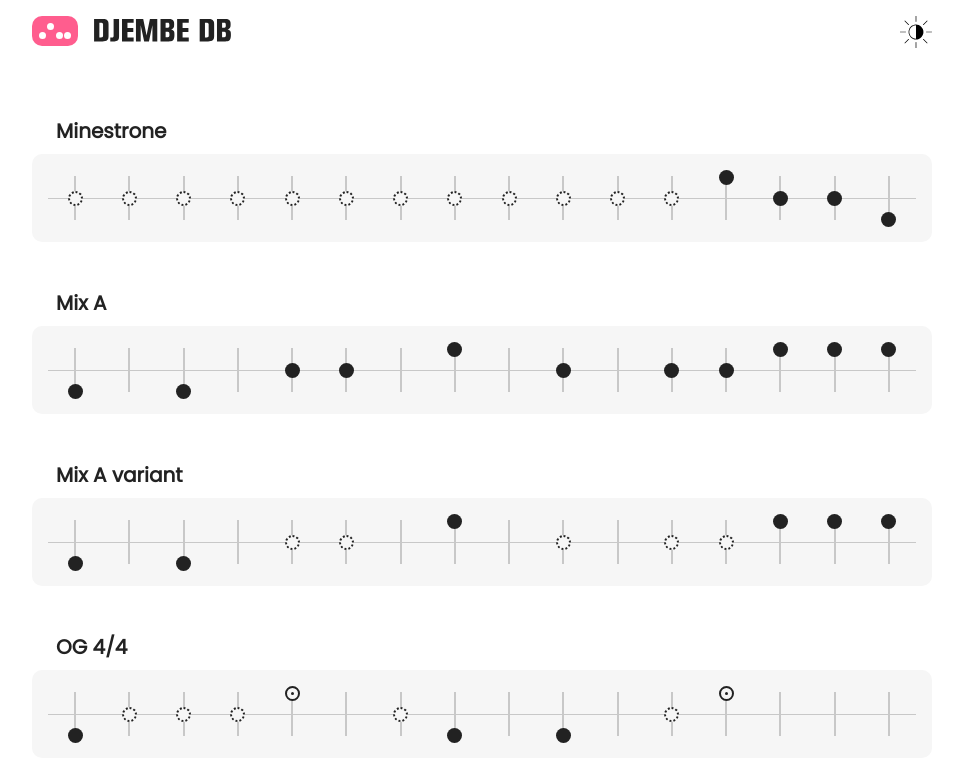
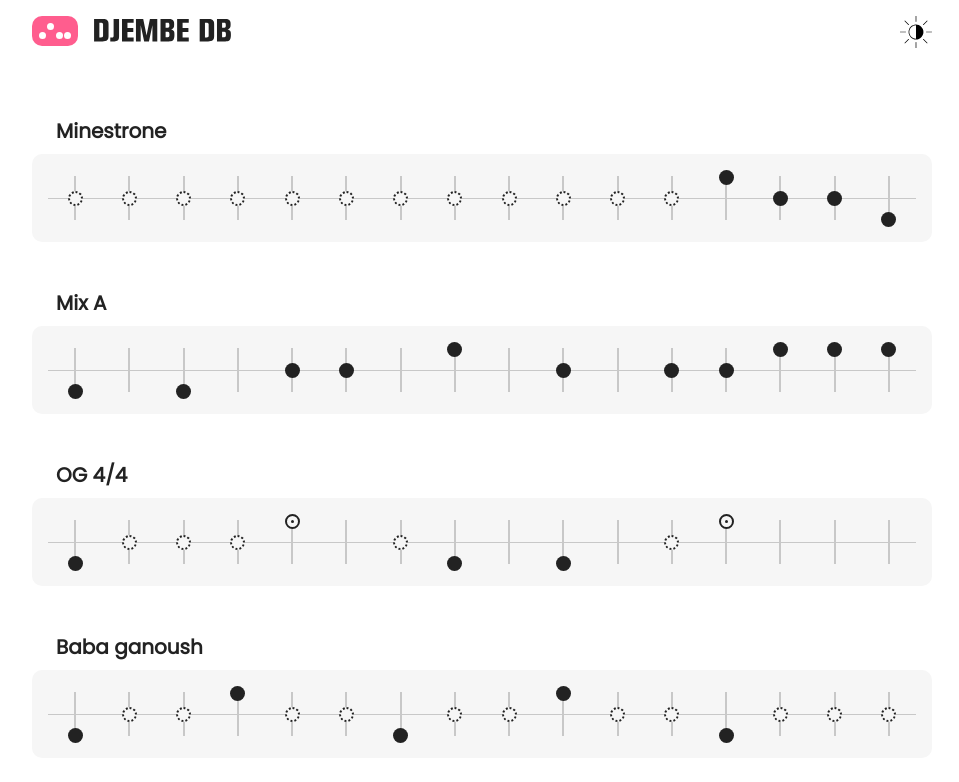
Before and after one commit to Marcobaldessari/djembedb-react, a React (Create React App) app: page / in a window 1280 px wide. Shown: the top 782 px of the page, without its empty margins (158-1117 px from the left). Built offline with nearby package versions, Linux system fonts and the light colour scheme; no server answers.

Commit message:
removes Mix A variant

```diff
--- a/src/songsData.js
+++ b/src/songsData.js
@@ -34,16 +34,16 @@ export const SongsData = [
   //   ]
   //   ,
   // },
-  {
-    songName: "Mix A variant",
-    src: "https://youtu.be/5HIAuK9RS6E?list=PL68l7-3lyYtPdVsAAru0cJQfYx9wHu5tB&t=218",
-    timeSignature: "4/4",
-    song: [
-      "Gun xx Gun xx gos dos xx Pa",
-      "xx dos xx gos dos Ta Pa Ta"
-    ]
-    ,
-  },
+  // {
+  //   songName: "Mix A variant",
+  //   src: "https://youtu.be/5HIAuK9RS6E?list=PL68l7-3lyYtPdVsAAru0cJQfYx9wHu5tB&t=218",
+  //   timeSignature: "4/4",
+  //   song: [
+  //     "Gun xx Gun xx gos dos xx Pa",
+  //     "xx dos xx gos dos Ta Pa Ta"
+  //   ]
+  //   ,
+  // },
   {
     songName: "OG 4/4",
     src: "",
```
